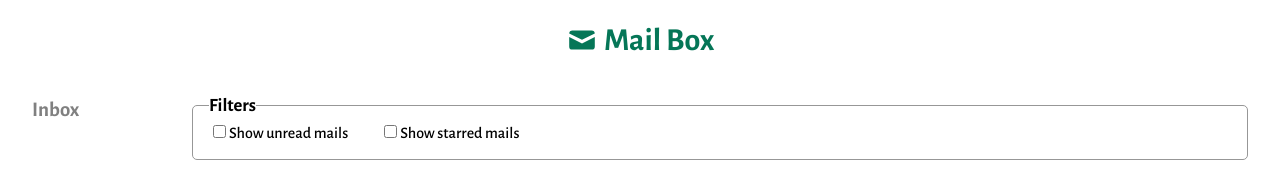
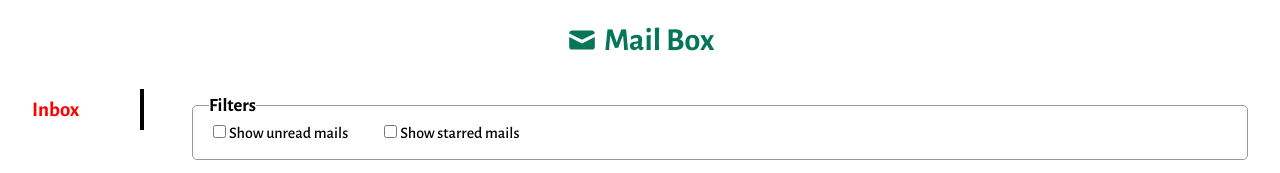
Before and after one commit to prachi-sahu-codes/react-set10-mail, a React (Create React App) app: page / in a window 1280 px wide. Shown: the top 173 px of the page. Built offline with nearby package versions, Linux system fonts and the light colour scheme; a web font is replaced by a local one.

Commit message:
added style prop

```diff
--- a/src/App.css
+++ b/src/App.css
@@ -44,7 +44,8 @@
   padding: 0.5rem 1rem;
   font-weight: 600;
 }
-.navLink:focus {
+.navLink:focus,
+.navLink:target {
   color: red;
   border-right: 4px solid black;
 }
@@ -200,7 +201,8 @@ input {
     flex-direction: row;
     justify-content: center;
   }
-  .navLink:focus {
+  .navLink:focus,
+  .navLink:active {
     border-right: none;
   }
   .card {
--- a/src/component/Header.js
+++ b/src/component/Header.js
@@ -1,15 +1,19 @@
 import { NavLink } from "react-router-dom";
 
 export const Header = () => {
+  const activeStyle = ({ isActive }) => ({
+    borderRight: isActive ? "4px solid black" : "",
+    color: isActive ? "red" : "gray",
+  });
   return (
     <nav className="sidebar">
-      <NavLink to="/" className="navLink">
+      <NavLink to="/" style={activeStyle} className="navLink">
         Inbox
       </NavLink>
-      <NavLink to="/spam" className="navLink">
+      <NavLink to="/spam" style={activeStyle} className="navLink">
         Spam
       </NavLink>
-      <NavLink to="/trash" className="navLink">
+      <NavLink to="/trash" style={activeStyle} className="navLink">
         Trash
       </NavLink>
     </nav>
```
